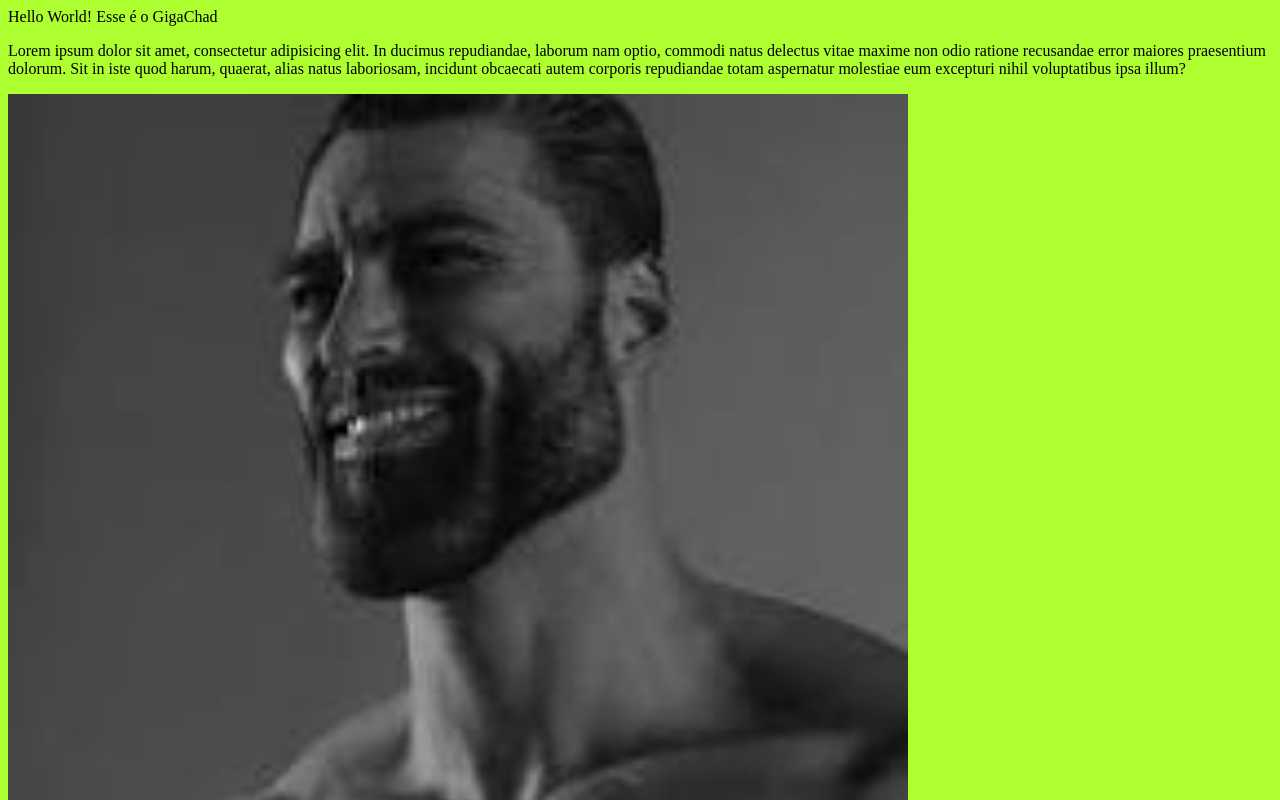
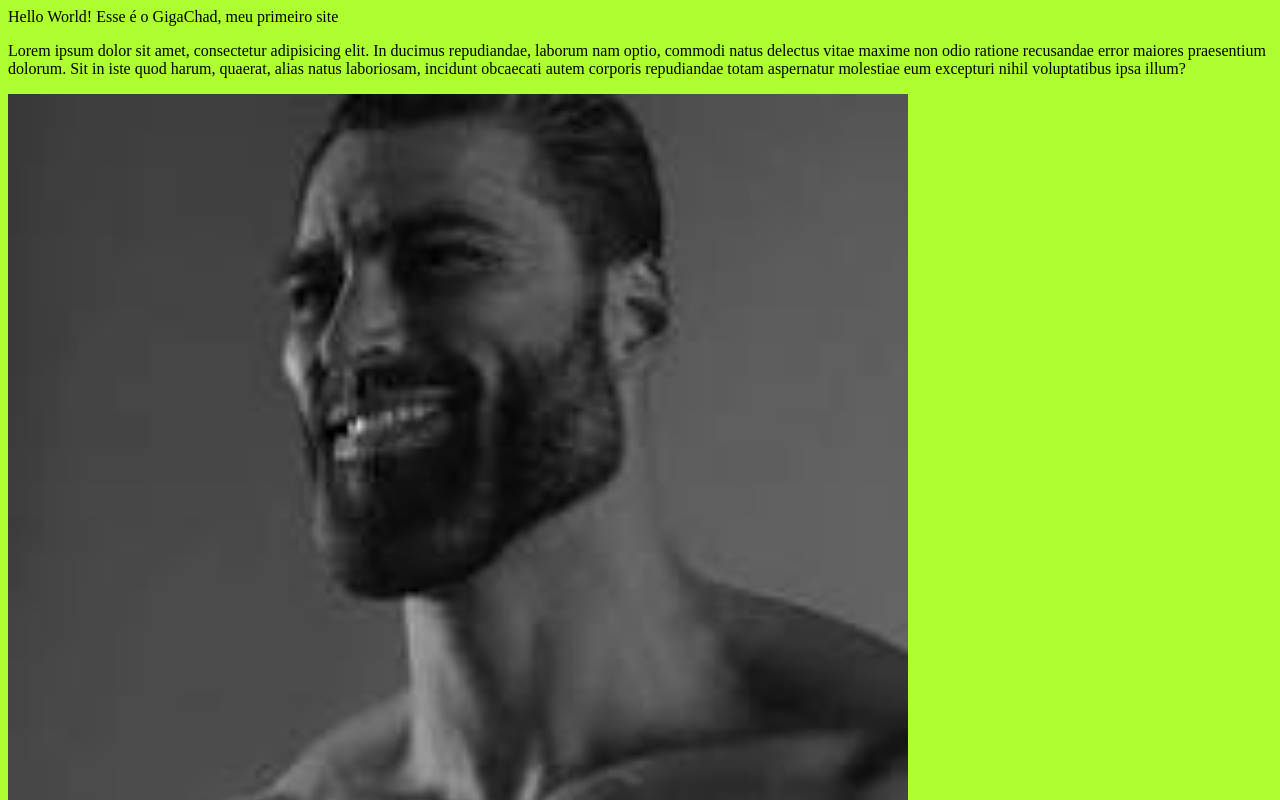
Before and after one commit to Vitor007345/ProjetoWeb1Chad, a plain HTML site: page index.html in a window 1280 px wide. Shown: the top 800 px of the page. Drawn offline with Linux system fonts and the light colour scheme.

Commit message:
UPDATE index.html  Boas vindas

```diff
--- a/index.html
+++ b/index.html
@@ -7,7 +7,7 @@
     <link rel="stylesheet" href="style.css">
 </head>
 <body>
-    <p\>Hello World! Esse é o GigaChad</p>
+    <p\>Hello World! Esse é o GigaChad, meu primeiro site</p>
     <p\>Lorem ipsum dolor sit amet, consectetur adipisicing elit. In ducimus repudiandae, laborum nam optio, commodi natus delectus vitae maxime non odio ratione recusandae error maiores praesentium dolorum. Sit in iste quod harum, quaerat, alias natus laboriosam, incidunt obcaecati autem corporis repudiandae totam aspernatur molestiae eum excepturi nihil voluptatibus ipsa illum?
 
     </p>
```
